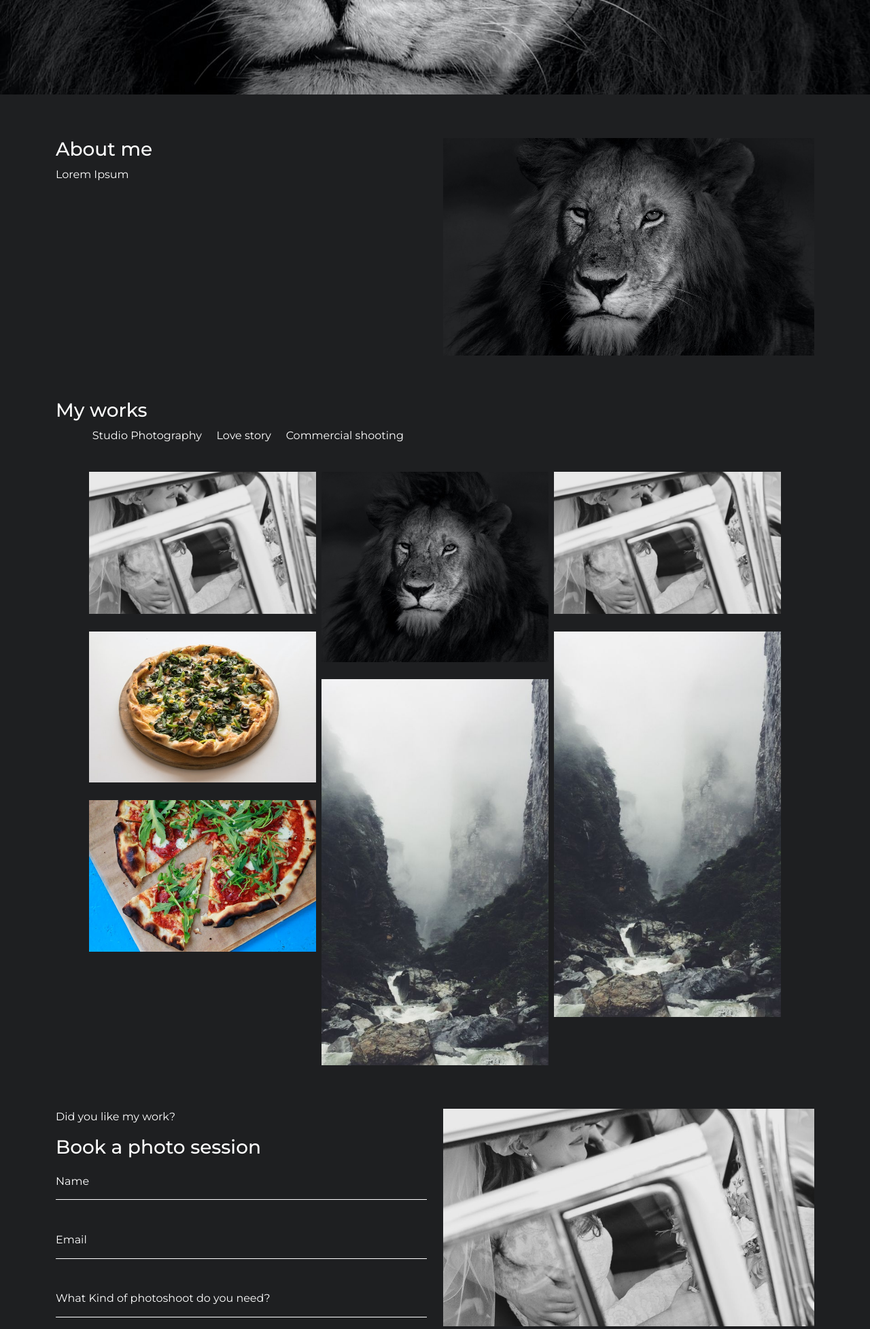
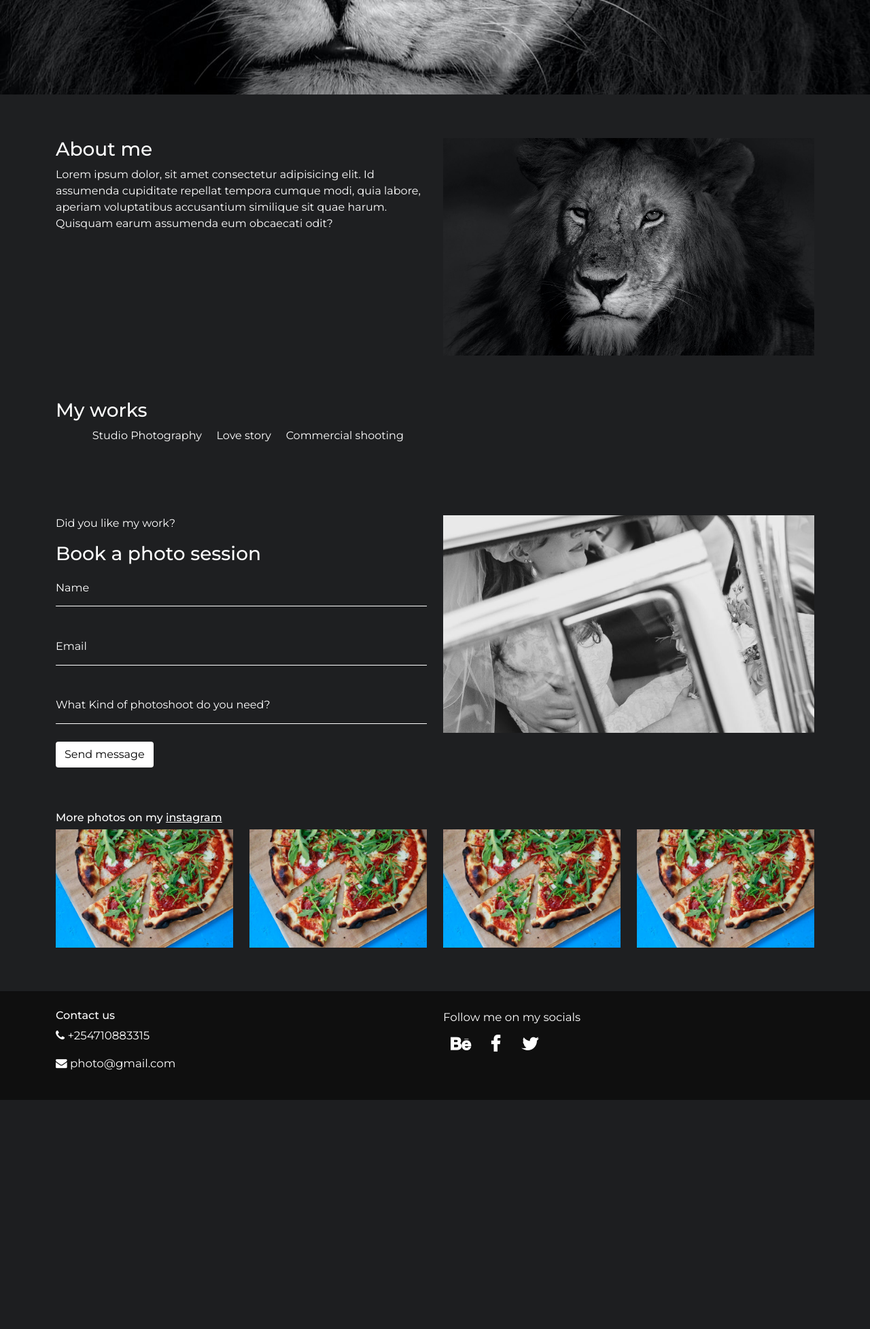
Before and after one commit to JoyChristine/myphotos, a Django app: page / in a window 1280 px wide. Shown: the part 661-2616 px from the top of the page at 68% size. After the commit the page ends 2279 px from the top, so only its background shows below. Run offline with Django 4.2, Linux system fonts and the light colour scheme; tables that the repository leaves empty hold one stand-in row (values such as "Sample post").

Commit message:
loop through images added

```diff
--- a/photos/templates/all/index.html
+++ b/photos/templates/all/index.html
@@ -68,7 +68,7 @@
        <div class="row" >
           <div class="col-md-6">
             <h3>About me</h3>
-            <p>Lorem Ipsum</p>
+            <p>Lorem ipsum dolor, sit amet consectetur adipisicing elit. Id assumenda cupiditate repellat tempora cumque modi, quia labore, aperiam voluptatibus accusantium similique sit quae harum. Quisquam earum assumenda eum obcaecati odit?</p>
 
           </div>
           <div class="col-md-6">
@@ -95,7 +95,12 @@
               <li>Commercial shooting</li>
             </ul>
           </div>
+          {%for image in images%}
           <div class="column">
+            <img src="{{image.image.url}}" class="img-fluid" alt="">
+          </div>
+          {%endfor%}
+          <!-- <div class="column">
 
 
             <img src="static/img/img4.jpg" style="width:100%">
@@ -113,7 +118,7 @@
             <img src="static/img/img5.jpg" style="width:100%">
 
           </div>
-
+           -->
         </div>
 
       </div>
@@ -146,7 +151,7 @@
 
 
           </div>
-          <div class="col-md-6 ">
+          <div class="col-md-6 " id="works-img">
             <img src="static/img/img4.jpg"  class="article-img">
           </div>
 
```
